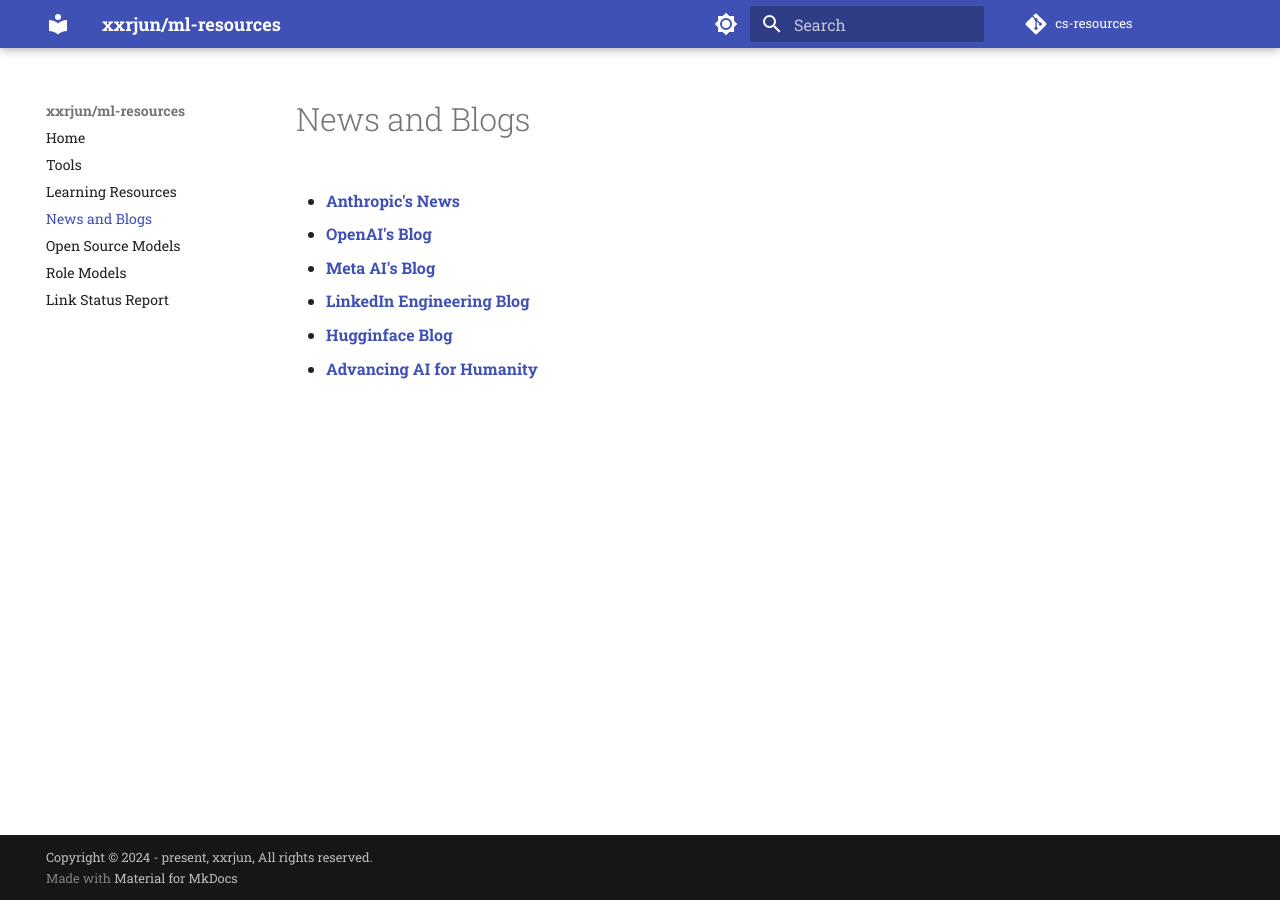
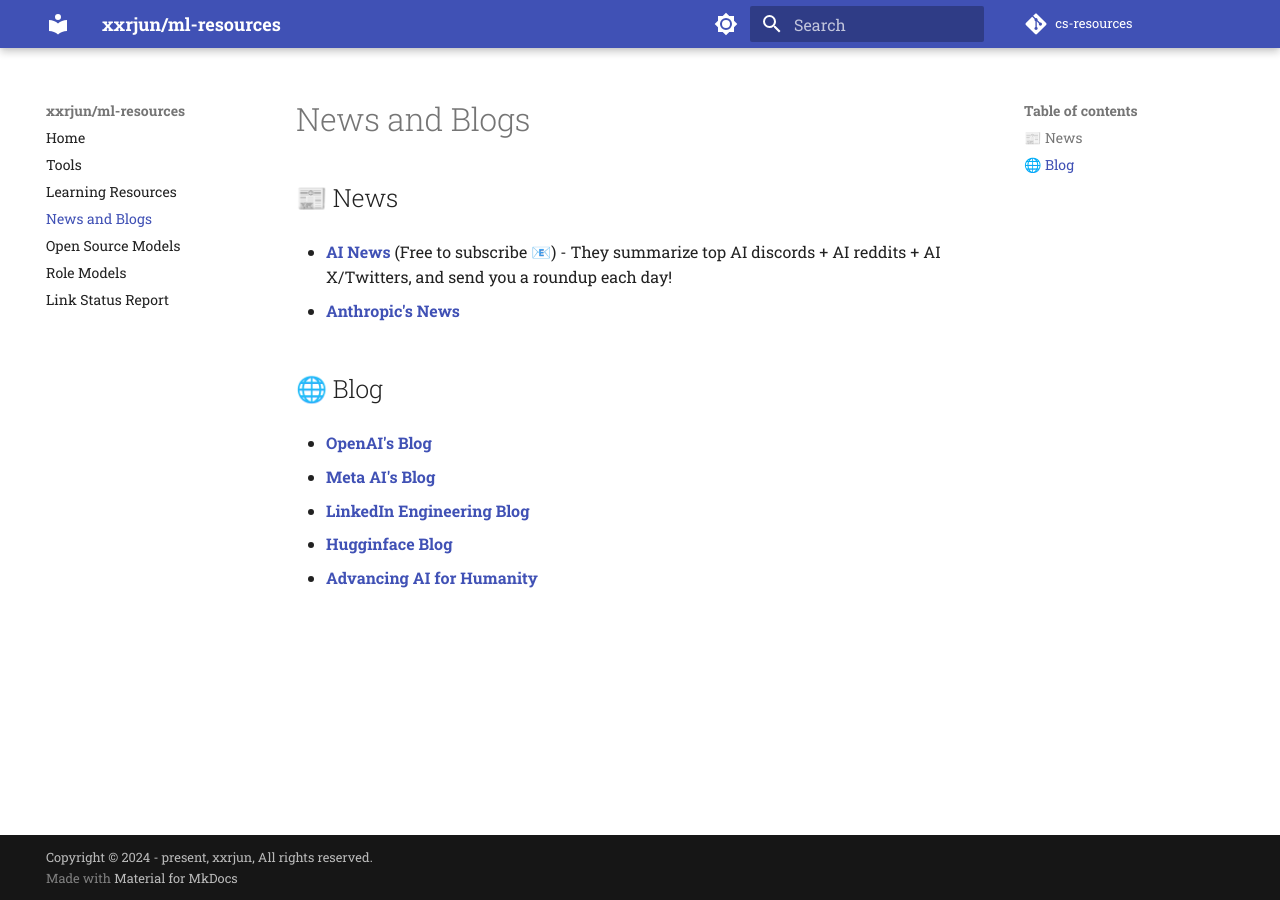
Before and after one commit to xxrjun/ml-resources, an MkDocs documentation site: the page built from docs/news-and-blogs.md, in a window 1280 px wide. Built offline with MkDocs 1.6.1 and Material for MkDocs 9.7.7, drawn with Linux system fonts in a browser that asks for light colours; comment, search, counter and statistics services are not loaded.

```diff
--- a/docs/news-and-blogs.md
+++ b/docs/news-and-blogs.md
@@ -1,6 +1,13 @@
 # News and Blogs
 
+## 📰 News
+
+- [**AI News**](https://buttondown.com/ainews) (Free to subscribe 📧) - They summarize top AI discords + AI reddits + AI X/Twitters, and send you a roundup each day!
+
 - [**Anthropic's News**](https://www.anthropic.com/news)
+
+## 🌐 Blog
+
 
 - [**OpenAI's Blog**](https://www.openai.com/blog/)
 
```
Also changed, not shown: docs/learning-resources.md (+4 -0 lines).
